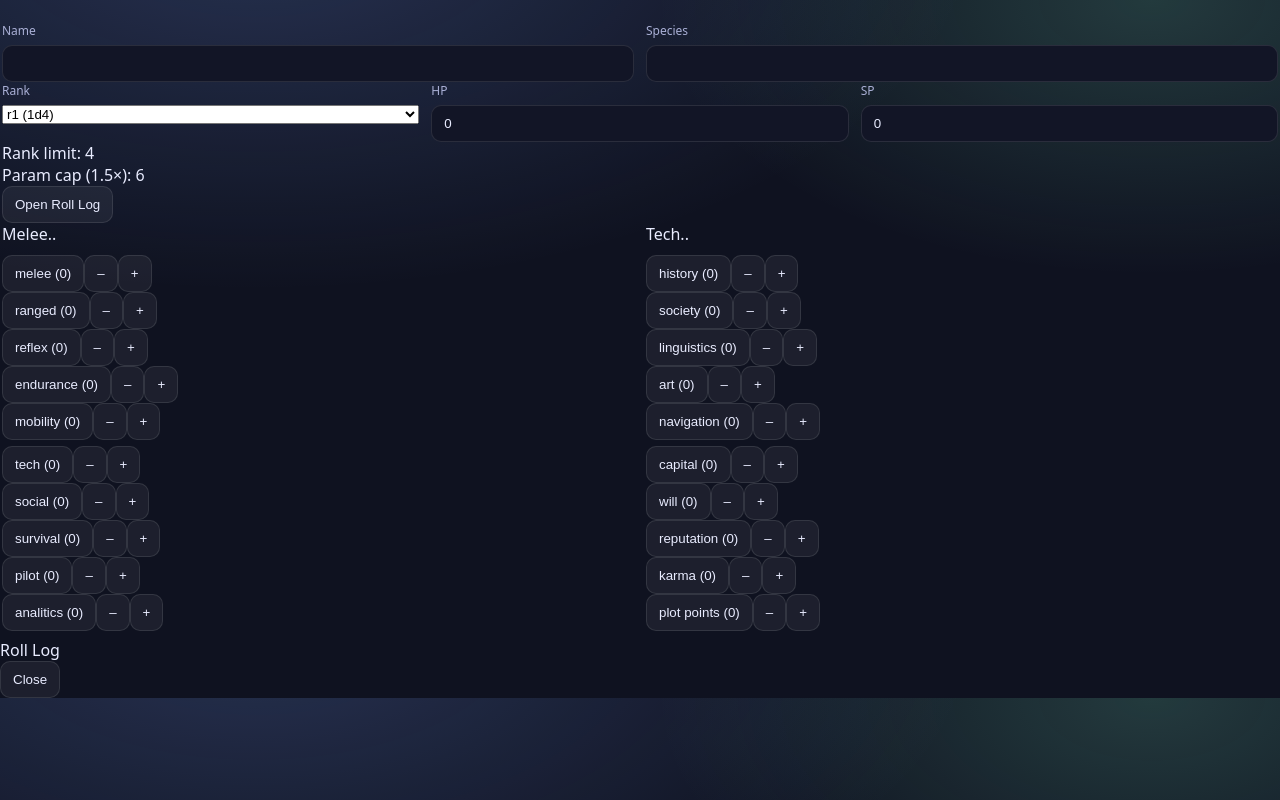
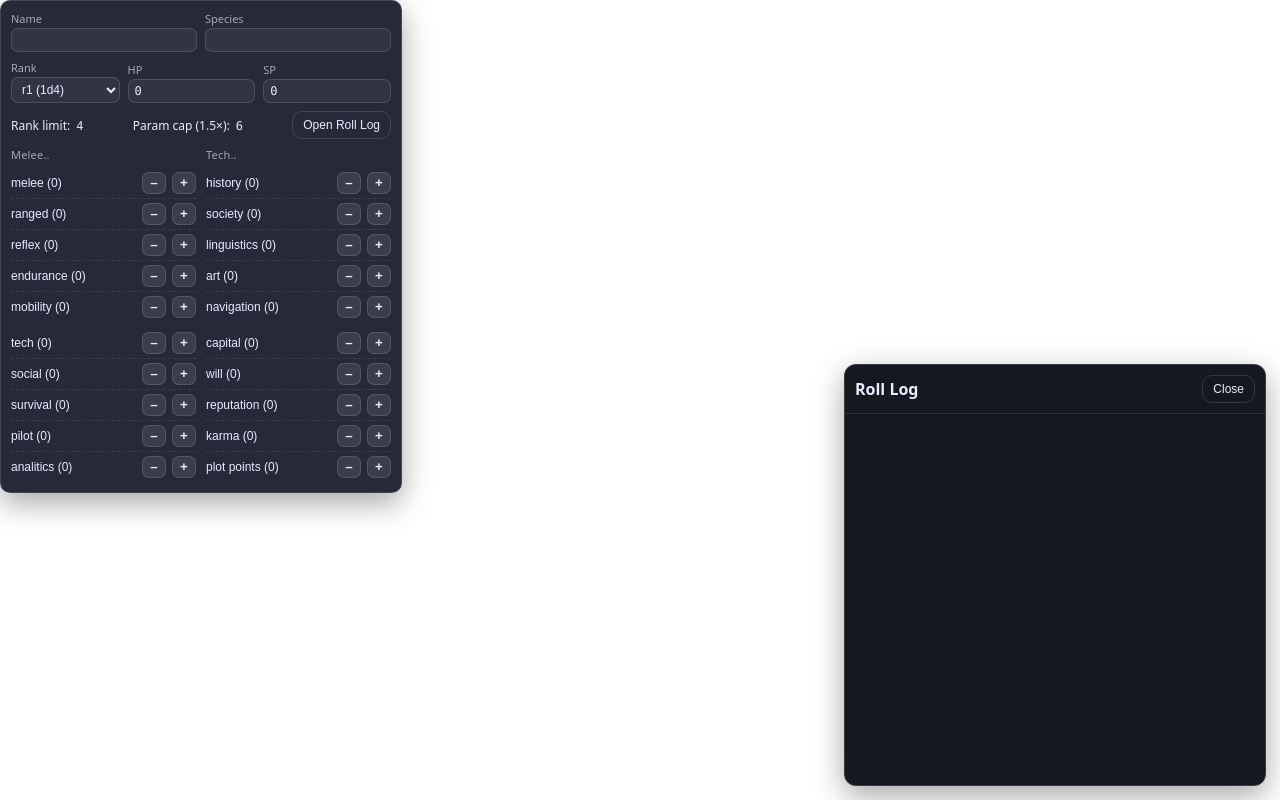
Before and after one commit to ArchLemon13/XL-RPG_sheet, a website built with Vite: page index.html in a window 1280 px wide. Both pictures are taken after a click on the button "Open Roll Log". Built offline with nearby package versions, Linux system fonts and the light colour scheme.

Commit message:
Update style.css

```diff
--- a/style.css
+++ b/style.css
@@ -1,215 +1,265 @@
 :root{
   --bg: #0f1220;
-    --panel: #171a2e;
-    --panel2: #121526;
-    --text: #e9ecff;
-    --muted: #aab0d6;
-    --accent: #7aa2ff;
-    --accent2: #7ef0c3;
-    --danger: #ff6b6b;
-
-    --border: rgba(255,255,255,0.10);
+  --panel: rgba(20, 24, 40, 0.92);
+  --text: #e8ecff;
+  --muted: rgba(232,236,255,0.65);
+  --line: rgba(232,236,255,0.14);
+  --btn: rgba(232,236,255,0.10);
+  --btn2: rgba(232,236,255,0.16);
+  --danger: #ff5c7a;
+  --ok: #6ee7b7;
   --shadow: 0 10px 30px rgba(0,0,0,0.35);
+  --mono: ui-monospace, SFMono-Regular, Menlo, Monaco, Consolas, "Liberation Mono", "Courier New", monospace;
 }
 
-  *{ box-sizing: border-box; }
-  body{
-    margin:0;
-    font-family: ui-sans-serif, system-ui, -apple-system, Segoe UI, Roboto, Helvetica, Arial, "Apple Color Emoji","Segoe UI Emoji";
-    background: radial-gradient(1200px 600px at 20% -10%, rgba(122,162,255,0.22), transparent 60%),
-                radial-gradient(900px 500px at 90% 0%, rgba(126,240,195,0.18), transparent 55%),
-                var(--bg);
+html, body {
+  height: 100%;
+  margin: 0;
+  background: transparent;
   color: var(--text);
+  font-family: system-ui, -apple-system, Segoe UI, Roboto, Ubuntu, Cantarell, Noto Sans, Arial, sans-serif;
 }
 
-  .app{
-    padding: 16px;
-    max-width: 1100px;
-    margin: 0 auto;
+.sheet {
+  background: var(--panel);
+  border: 1px solid var(--line);
+  border-radius: 10px;
+  padding: 10px;
+  width: 380px; /* compact for popup */
+  box-shadow: var(--shadow);
 }
 
-  .topbar{
-    background: linear-gradient(180deg, rgba(255,255,255,0.05), rgba(255,255,255,0.02));
-    border: 1px solid var(--border);
-    border-radius: 14px;
-    box-shadow: var(--shadow);
-    padding: 14px;
+.top { display: flex; flex-direction: column; gap: 8px; }
+
+.field-row {
+  display: grid;
+  gap: 8px;
+  grid-template-columns: 1fr 1fr;
 }
 
-  .field-row{
-    display:flex;
-    gap: 12px;
-    flex-wrap: wrap;
+.field-row.compact {
+  grid-template-columns: 0.85fr 1fr 1fr;
+  align-items: end;
 }
 
-  .field{
-    flex: 1;
-    min-width: 200px;
-    display:flex;
+.field {
+  display: flex;
   flex-direction: column;
-    gap: 6px;
+  gap: 2px;
 }
 
-  label{
+.field.small {
+  gap: 2px;
+}
+
+.field span {
+  font-size: 11px;
   color: var(--muted);
+}
+
+input[type="text"], input[type="number"], select {
+  width: 100%;
+  box-sizing: border-box;
+  background: rgba(232,236,255,0.06);
+  border: 1px solid var(--line);
+  border-radius: 7px;
+  color: var(--text);
+  padding: 4px 6px;
+  outline: none;
   font-size: 12px;
 }
 
-  input[type="text"], input[type="number"]{
-    width: 100%;
-    padding: 10px 12px;
-    border-radius: 10px;
-    border: 1px solid var(--border);
-    background: var(--panel2);
-    color: var(--text);
-    outline: none;
+input[type="number"] { font-family: var(--mono); }
+
+.meta {
+  display: flex;
+  gap: 10px;
+  align-items: center;
+  justify-content: space-between;
 }
 
-  input[type="text"]::placeholder,
-  input[type="number"]::placeholder{
-    color: rgba(233,236,255,0.35);
-  }
-
-  .hp-sp-row{
-    margin-top: 12px;
-    display:flex;
-    gap: 12px;
-    flex-wrap: wrap;
-    align-items: flex-end;
-  }
-
-  .stats{
-    display:flex;
-    gap: 12px;
-    flex: 0 0 auto;
-  }
-
-  .actions{
-    margin-top: 10px;
-  }
-
-  button{
-    border: 1px solid var(--border);
-    background: rgba(255,255,255,0.06);
-    color: var(--text);
-    padding: 10px 12px;
-    border-radius: 10px;
-    cursor: pointer;
-    transition: transform 0.05s ease, background 0.15s ease, border-color 0.15s ease;
-    user-select: none;
-  }
-
-  button:hover{
-    background: rgba(122,162,255,0.14);
-    border-color: rgba(122,162,255,0.35);
-  }
-
-  button:active{
-    transform: translateY(1px);
-  }
-
-  #rankSlider{
-    width: 100%;
-    margin-top: 6px;
-  }
-
-  .range-meta{
-    margin-top: 6px;
-    display:flex;
-    justify-content: space-between;
-    gap: 10px;
-    color: var(--muted);
+.meta-line {
+  display: flex;
+  gap: 6px;
+  align-items: baseline;
   font-size: 12px;
 }
 
-  .rank-limit{ color: rgba(233,236,255,0.80); }
+.mono { font-family: var(--mono); }
 
-  .roll-log{
-    margin-top: 10px;
-    padding: 10px;
-    border-radius: 12px;
-    border: 1px solid var(--border);
-    background: rgba(0,0,0,0.18);
-  }
-
-  .roll-summary{
-    font-weight: 700;
-    margin-bottom: 6px;
-  }
-
-  .roll-breakdown{
-    font-family: ui-monospace, SFMono-Regular, Menlo, Monaco, Consolas, "Liberation Mono", "Courier New", monospace;
-    color: rgba(233,236,255,0.80);
-    font-size: 12px;
-    word-break: break-word;
-  }
-
-  .sheet{
-    margin-top: 14px;
-    padding: 8px 2px;
-  }
-
-  .params-grid{
-    display:flex;
-    gap: 12px;
-  }
-
-  .col{
-    flex: 1;
-    display:flex;
-    flex-direction: column;
+.params-grid {
+  margin-top: 8px;
+  display: grid;
+  grid-template-columns: 1fr 1fr;
   gap: 10px;
 }
 
-  .param{
-    background: rgba(255,255,255,0.04);
-    border: 1px solid var(--border);
-    border-radius: 12px;
-    padding: 10px;
+.col {
+  display: flex;
+  flex-direction: column;
+  gap: 6px;
+  min-width: 0;
 }
 
-  .param-head{
-    display:flex;
+.group-title {
+  color: var(--muted);
+  font-size: 11px;
+  letter-spacing: 0.2px;
+}
+
+.param-row {
+  display: grid;
+  grid-template-columns: 1fr auto auto;
+  gap: 6px;
+  align-items: center;
+  padding: 4px 0;
+  border-top: 1px dashed rgba(232,236,255,0.10);
+}
+
+.param-row:first-of-type {
+  border-top: none;
+}
+
+.param-btn {
+  background: transparent;
+  border: none;
+  color: var(--text);
+  font-size: 12px;
+  text-align: left;
+  padding: 0;
+  cursor: pointer;
+  white-space: nowrap;
+  overflow: hidden;
+  text-overflow: ellipsis;
+}
+
+.param-btn:hover { text-decoration: underline; }
+
+.param-val {
+  min-width: 34px;
+  text-align: right;
+  font-family: var(--mono);
+  font-size: 12px;
+  color: rgba(232,236,255,0.95);
+}
+
+.small-btn {
+  width: 24px;
+  height: 22px;
+  border-radius: 7px;
+  border: 1px solid var(--line);
+  background: var(--btn);
+  color: var(--text);
+  cursor: pointer;
+  display: grid;
+  place-items: center;
+  font-weight: 700;
+  line-height: 1;
+  padding: 0;
+}
+
+.small-btn:hover { background: var(--btn2); }
+
+.btn{
+  border: 1px solid var(--line);
+  background: var(--btn);
+  color: var(--text);
+  border-radius: 10px;
+  padding: 6px 10px;
+  cursor: pointer;
+  font-size: 12px;
+}
+
+.btn.ghost {
+  background: transparent;
+}
+
+.log-window {
+  position: fixed;
+  right: 14px;
+  bottom: 14px;
+  width: 420px;
+  height: 420px;
+  background: rgba(10, 12, 20, 0.95);
+  border: 1px solid rgba(232,236,255,0.16);
+  border-radius: 12px;
+  box-shadow: var(--shadow);
+  display: flex;
+  flex-direction: column;
+  z-index: 9999;
+}
+
+.log-window.hidden { display: none; }
+
+.log-header {
+  display: flex;
   align-items: center;
   justify-content: space-between;
-    gap: 10px;
+  padding: 10px;
+  border-bottom: 1px solid rgba(232,236,255,0.12);
 }
 
-  .param-roll{
+.log-title { font-weight: 700; }
+
+.log-list {
+  padding: 8px;
+  overflow: auto;
   flex: 1;
-    text-align: left;
-    padding: 10px 12px;
+}
+
+.log-item {
+  border: 1px solid rgba(232,236,255,0.12);
+  background: rgba(232,236,255,0.04);
   border-radius: 10px;
-    background: rgba(122,162,255,0.10);
-    border-color: rgba(122,162,255,0.25);
+  padding: 8px 10px;
+  margin-bottom: 8px;
+}
+
+.log-topline{
+  display: flex;
+  align-items: baseline;
+  justify-content: space-between;
+  gap: 8px;
+}
+
+.log-name {
+  display: flex;
+  align-items: center;
+  gap: 8px;
   font-weight: 650;
 }
 
-  .param-controls{
-    display:flex;
-    align-items:center;
-    gap: 8px;
-    flex: 0 0 auto;
+.color-dot {
+  width: 10px;
+  height: 10px;
+  border-radius: 50%;
+  background: #fff;
+  border: 1px solid rgba(0,0,0,0.35);
 }
 
-  .param-controls input{
-    width: 84px;
-    text-align: center;
-    padding: 10px 8px;
+.log-time {
+  color: var(--muted);
+  font-size: 11px;
+  font-family: var(--mono);
 }
 
-  .param-minus, .param-plus{
-    width: 42px;
-    padding: 10px 0;
+.log-mid {
+  margin-top: 6px;
+  display: flex;
+  gap: 8px;
+  flex-wrap: wrap;
+  font-size: 12px;
 }
 
-  .param-meta{
-    margin-top: 8px;
-    color: var(--muted);
-    font-size: 11px;
+.badge {
+  border: 1px solid rgba(232,236,255,0.14);
+  background: rgba(232,236,255,0.06);
+  border-radius: 999px;
+  padding: 2px 8px;
+  font-family: var(--mono);
 }
 
-  @media (max-width: 900px){
-    .params-grid{ flex-direction: column; }
-    .stats{ width: 100%; }
+.result {
+  font-weight: 750;
+  font-family: var(--mono);
 }
```
Lines whose indentation alone changed are shown as unchanged.
